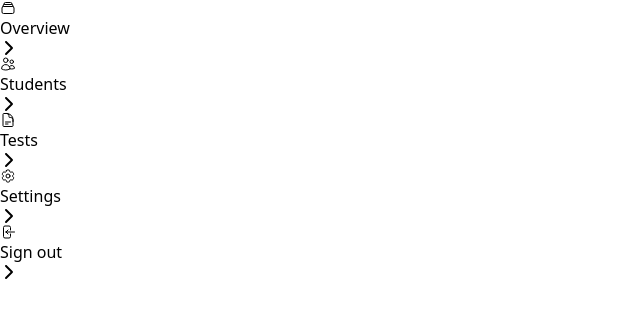
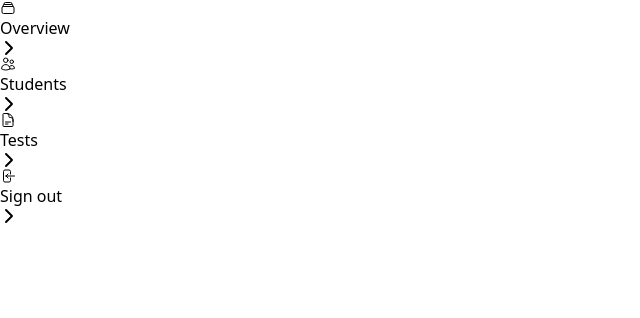
Before and after one commit to LithiumEngineer/AI-Powered-Gradebook, a React (Vite) app in the folder frontend/: page /dashboard in a window 1280 px wide. Shown: the top 318 px of the page, without its empty margins (0-640 px from the left). Built offline with nearby package versions, Linux system fonts and the light colour scheme.

Commit message:
deleted settings tab

```diff
--- a/frontend/src/components/Sidebar/index.jsx
+++ b/frontend/src/components/Sidebar/index.jsx
@@ -35,12 +35,12 @@ const Sidebar = ({ selected, changeSelected }) => {
         />
       </div>
       <div className="flex flex-col mb-5">
-        <SidebarItem
+        {/* <SidebarItem
           icon={<HiOutlineCog6Tooth />}
           name="Settings"
           selected={selected === "Settings"}
           changeSelected={() => changeSelected("Settings")}
-        />
+        /> */}
 
         <SidebarItem
           icon={<HiOutlineArrowLeftOnRectangle />}
```
